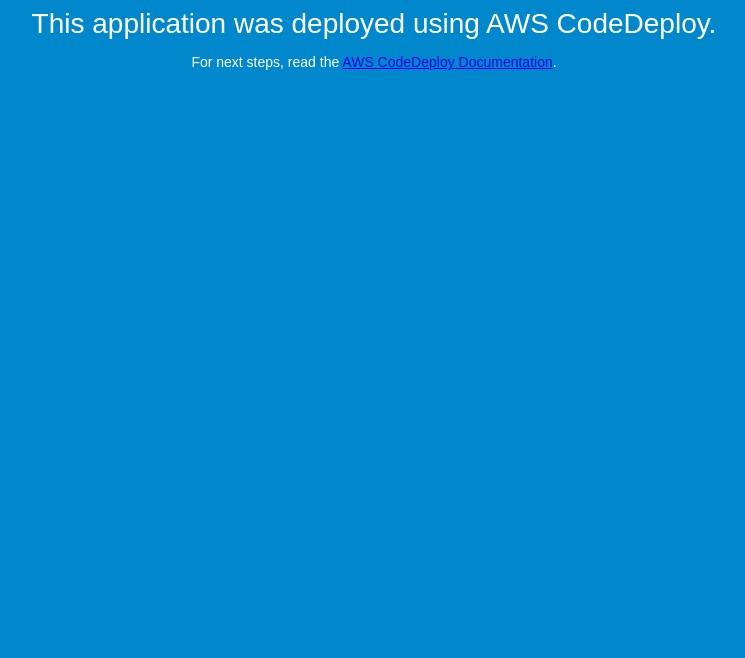
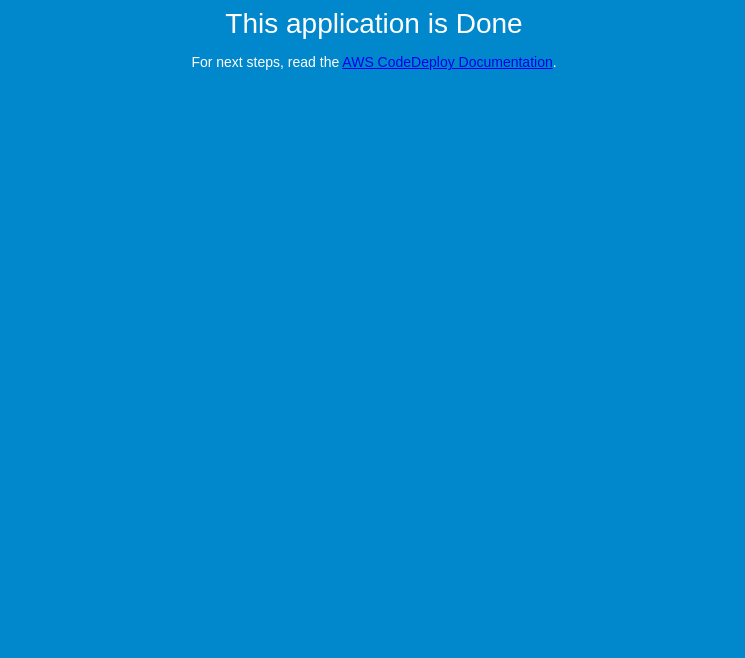
Before and after one commit to Anurag-Kharbade/AWS-Repo, a plain HTML site: page index.html in a window 1280 px wide. Shown: the part 142-800 px from the top of the page, without its empty margins (266-1011 px from the left). Drawn offline with Linux system fonts and the light colour scheme.

Commit message:
Update index.html

```diff
--- a/index.html
+++ b/index.html
@@ -27,7 +27,7 @@
 <body>
   <div align="center">
     <h1>Congratulations</h1>
-    <h2>This application was deployed using AWS CodeDeploy.</h2>
+    <h2>This application is Done</h2>
     <p>For next steps, read the <a href="http://aws.amazon.com/documentation/codedeploy">AWS CodeDeploy Documentation</a>.</p>
   </div>
 </body>
```
